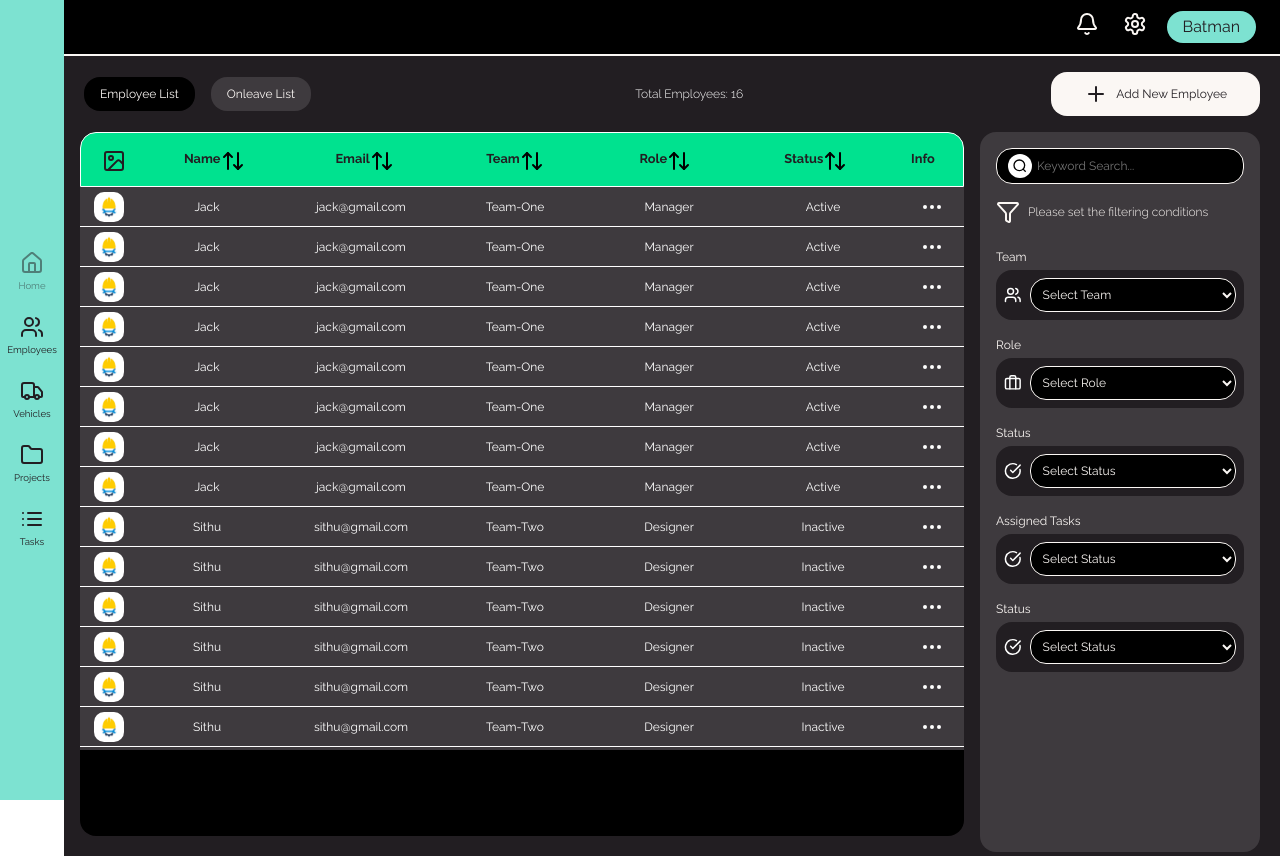
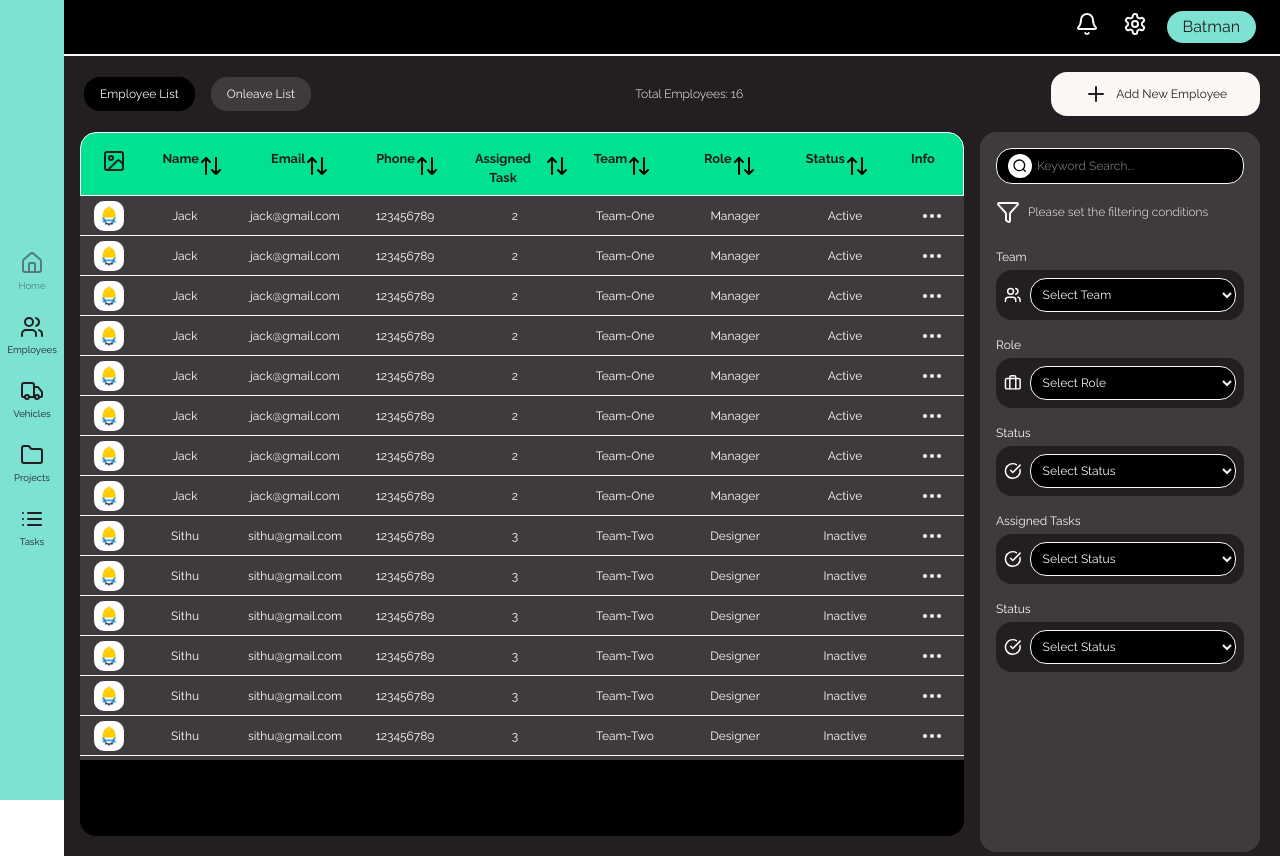
Before and after one commit to yy-mizu/Construction-Management, a Next.js app: page /employees in a window 1280 px wide. Built offline with nearby package versions, Linux system fonts and the light colour scheme.

Commit message:
data column added

```diff
--- a/components/listing/EmployeeList.jsx
+++ b/components/listing/EmployeeList.jsx
@@ -40,6 +40,18 @@ export default function EmployeeList({
           </button>
         </span>
         <span>
+          Phone
+          <button onClick={handleSort} className={styles.sort_button}>
+            <ArrowUpDown />
+          </button>
+        </span>
+        <span>
+          Assigned Task
+          <button onClick={handleSort} className={styles.sort_button}>
+            <ArrowUpDown />
+          </button>
+        </span>
+        <span>
           Team
           <button onClick={handleSort} className={styles.sort_button}>
             <ArrowUpDown />
@@ -73,6 +85,8 @@ export default function EmployeeList({
             </span>
             <span>{person.name}</span>
             <span>{person.email}</span>
+            <span>{person.phone}</span>
+            <span>{person.assignedTask}</span>
             <span>{person.team}</span>
             <span>{person.role}</span>
             <span>{person.status}</span>
--- a/components/listing/EmployeeList.module.scss
+++ b/components/listing/EmployeeList.module.scss
@@ -10,7 +10,7 @@
 
 .listing_header {
   display: grid;
-  grid-template-columns: 50px 1fr 1fr 1fr 1fr 1fr 64px;
+  grid-template-columns: 50px 1fr 1fr 1fr 1fr 1fr 1fr 1fr 64px;
   padding: $spacing-sm;
 
   background-color: $primary_mature;
@@ -36,7 +36,7 @@
   // border-left : 1px solid white;
   .row {
     display: grid;
-    grid-template-columns: 50px 1fr 1fr 1fr 1fr 1fr 64px;
+    grid-template-columns: 50px 1fr 1fr 1fr 1fr 1fr 1fr 1fr 64px;
     align-items: center;
 
     border-radius: 8px;
--- a/pages/employees/index.js
+++ b/pages/employees/index.js
@@ -16,6 +16,8 @@ const sampleEmployees = Array.from({ length: 16 }, (_, index) => {
     return {
       name: "Jack",
       email: "jack@gmail.com",
+      phone: "123456789",
+      assignedTask: "2",
       team: "Team-One",
       role: "Manager",
       status: "Active",
@@ -24,6 +26,8 @@ const sampleEmployees = Array.from({ length: 16 }, (_, index) => {
     return {
       name: "Sithu",
       email: "sithu@gmail.com",
+      phone: "123456789",
+      assignedTask: "3",
       team: "Team-Two",
       role: "Designer",
       status: "Inactive",
@@ -31,11 +35,28 @@ const sampleEmployees = Array.from({ length: 16 }, (_, index) => {
   }
 });
 
-const retirees = Array(1).fill({
-  // image: '/placeholder.svg',
-  name: "Jack",
-  email: "jack@mail.com",
-  team: "Team-One",
+const retirees = Array.from({ length: 10 }, (_, index) => {
+  if (index % 2 === 0) {
+    return {
+      name: "Jack",
+      email: "jack@gmail.com",
+      phone: "123456789",
+      assignedTask: "2",
+      team: "Team-One",
+      role: "Manager",
+      status: "Active",
+    };
+  } else {
+    return {
+      name: "Sithu",
+      email: "sithu@gmail.com",
+      phone: "123456789",
+      assignedTask: "3",
+      team: "Team-Two",
+      role: "Designer",
+      status: "Inactive",
+    };
+  }
 });
 
 export default function EmployeesPage() {
```
